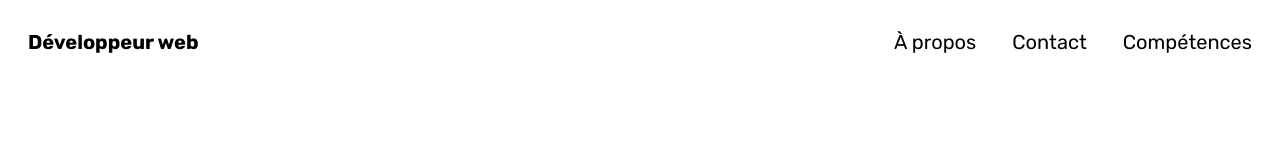
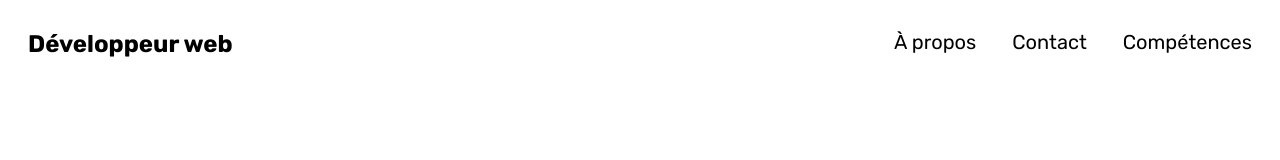
Before and after one commit to Naomie200411/Portfolio, a Vue app: page / in a window 1280 px wide. Shown: the top 160 px of the page. Built offline with nearby package versions, Linux system fonts and the light colour scheme.

Commit message:
suppression de dist

```diff
--- a/package.json
+++ b/package.json
@@ -21,6 +21,7 @@
     "@vitejs/plugin-vue": "^5.0.5",
     "@vitejs/plugin-vue-jsx": "^4.0.0",
     "@vue/test-utils": "^2.4.6",
+    "gh-pages": "^6.3.0",
     "jsdom": "^24.1.0",
     "vite": "^5.3.1",
     "vitest": "^1.6.0"
--- a/src/components/Acceuil.vue
+++ b/src/components/Acceuil.vue
@@ -2,7 +2,7 @@
   <div class="flex flex-col  bg-white p-5">
     <!-- Barre de navigation -->
     <div class="flex flex-col sm:flex-row justify-between animate-fadeInDown" v-show="isVisible" :style="{ animationDelay: '0.2s' }">
-      <span class="text-black-700 text-xl font-rounded p-2 font-bold">Développeur web</span>
+      <span class="text-black-700 text-2xl font-rounded p-2 font-bold">Développeur web</span>
       <div class="flex flex-col sm:flex-row sm:space-x-5 mt-4 sm:mt-0">
         <a @click="openModal('apropos')" class="cursor-pointer text-black-700 text-xl font-rounded hover:bg-black hover:text-white rounded-full p-2 transition">À propos</a>
         <a @click="openModal('contact')" class="cursor-pointer text-black-700 text-xl font-rounded hover:bg-black hover:text-white rounded-full p-2 transition">Contact</a>
@@ -55,9 +55,9 @@
 
      <!-- Section pour afficher le projet sélectionné -->
    <transition name="slide-fade">
-  <div v-if="selectedProject !== null" class="fixed inset-0 z-50 bg-slate-900 text-white flex items-center justify-center opacity-90 overflow-y-auto">
+  <div v-if="selectedProject !== null" class="fixed inset-0 z-50 bg-slate-900 text-white flex items-center justify-center opacity-70 overflow-y-auto">
     <div class="w-full h-full p-20 relative">
-      <button class="mt-4 px-4 py-2 bg-red-600 text-white rounded-lg hover:bg-red-500 transition absolute top-0 right-4" @click="closeProject">Fermer</button>
+      <button class="backg-red mt-4 px-4 py-2 text-white font-bold rounded-lg hover:bg-red-500 transition absolute top-0 right-4" @click="closeProject" >Fermer</button>
       <component :is="projectComponent"></component>
     </div>
   </div>
@@ -87,7 +87,6 @@
 
   </div>
 </template>
-
   <script>
     import Apropos from './Apropos.vue';
     import Contact from './Contact.vue';
@@ -219,7 +218,8 @@ body {
       overflow-x: hidden;
     }
 
-
-
+    .backg-red {
+      background-color: red;
+    }
 
   </style>
```
Also changed, not shown: 17 other files (tests, documents, lock files or other folders). Lines whose indentation alone changed are shown as unchanged.
